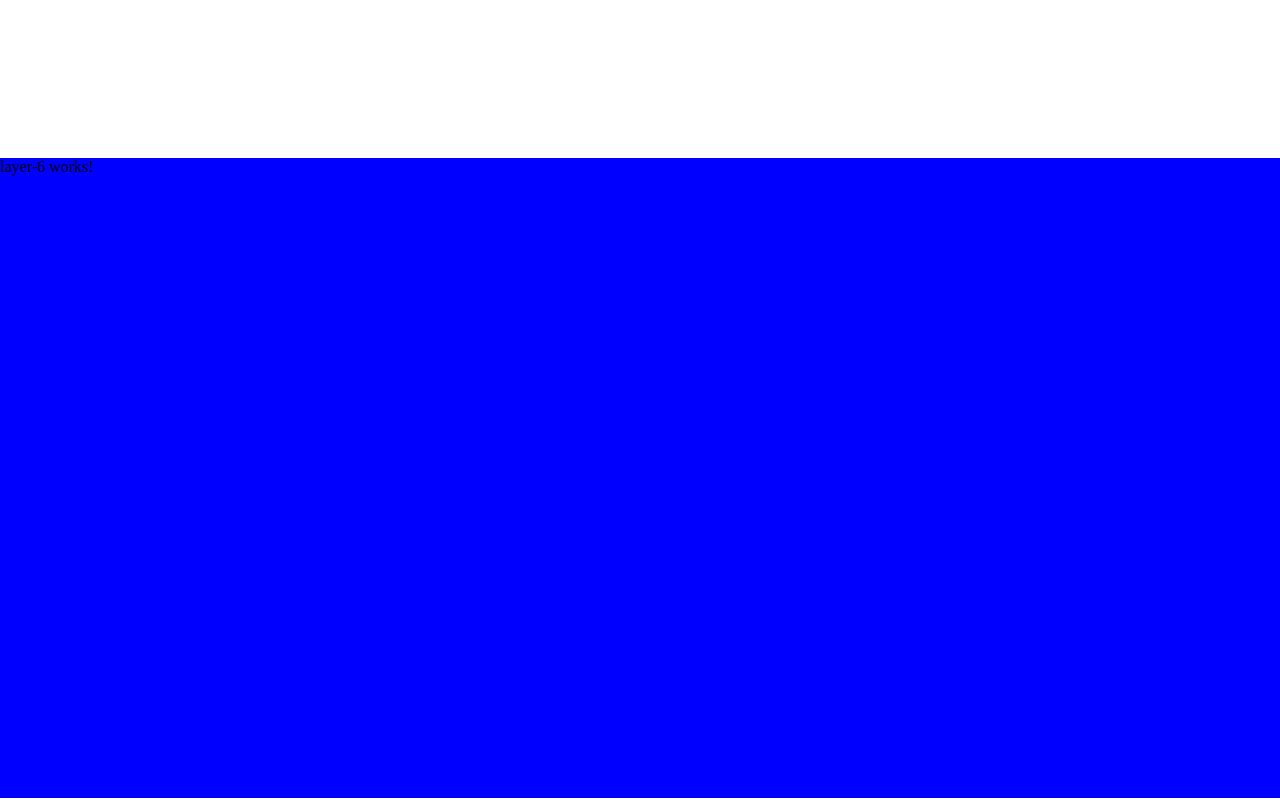
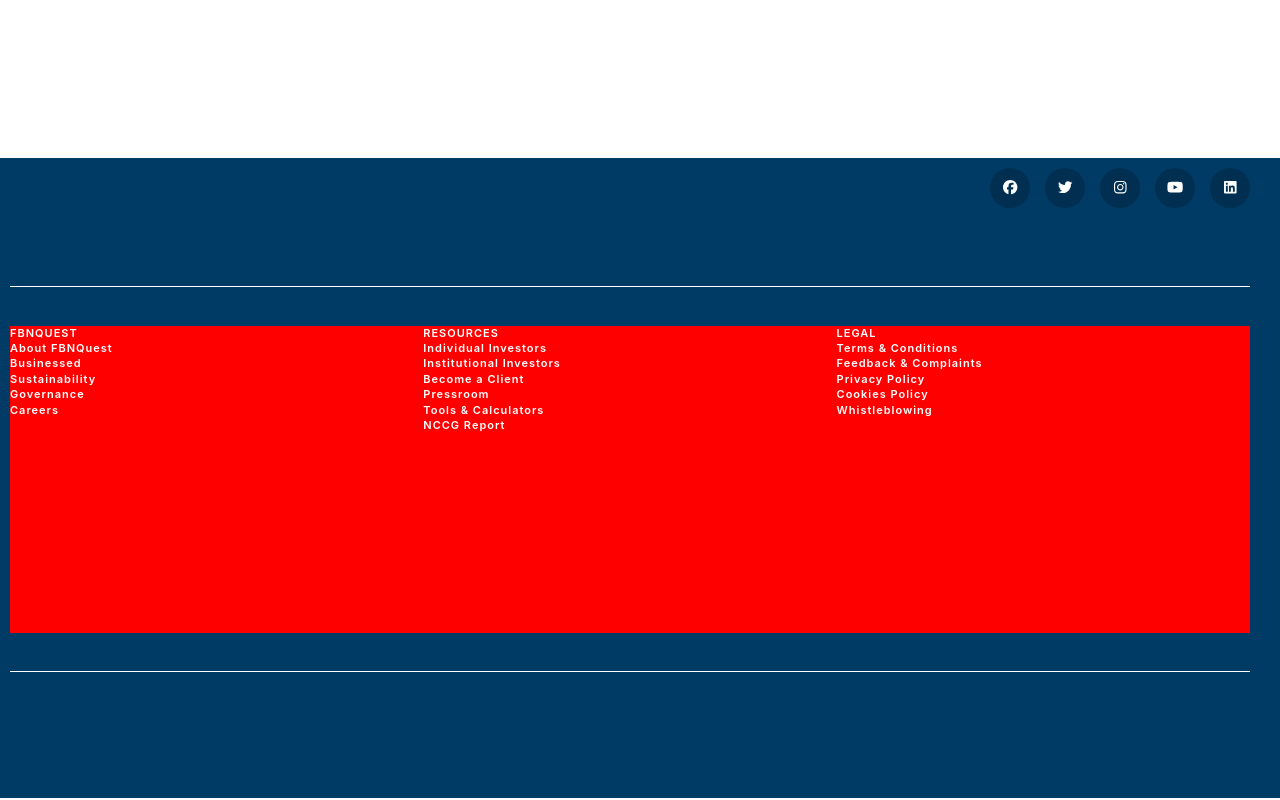
Before and after one commit to Boboye-Ak/FBNQuest-homepage-clone, an Angular app: page / in a window 1280 px wide. Shown: the part 3715-4515 px from the top of the page. Built offline with nearby package versions, Linux system fonts and the light colour scheme.

Commit message:
began working on layer-6

```diff
--- a/package.json
+++ b/package.json
@@ -19,6 +19,9 @@
     "@angular/platform-browser-dynamic": "^17.0.0",
     "@angular/router": "^17.0.0",
     "@fortawesome/angular-fontawesome": "^0.14.0",
+    "@fortawesome/fontawesome-svg-core": "^6.4.2",
+    "@fortawesome/free-brands-svg-icons": "^6.4.2",
+    "@fortawesome/free-regular-svg-icons": "^6.4.2",
     "@fortawesome/free-solid-svg-icons": "^6.5.1",
     "primeicons": "^6.0.1",
     "rxjs": "~7.8.0",
--- a/src/app/pages/homepage/homepage/layer-4/layer-4.component.css
+++ b/src/app/pages/homepage/homepage/layer-4/layer-4.component.css
@@ -70,6 +70,9 @@
   transition: color 0.3s;
   cursor: pointer;
 }
+.layer-4 .column-2 ul li:hover {
+    color: #b50256;
+  }
 .layer-4 .column-2 ul .angle-right-icon {
   color: #b50256;
   font-size: 0.9em;
--- a/src/app/pages/homepage/homepage/layer-6/layer-6.component.css
+++ b/src/app/pages/homepage/homepage/layer-6/layer-6.component.css
@@ -1,5 +1,70 @@
 .layer-6 {
   height: 80vh;
   width: 100vw;
-  background-color: blue;
+  background-color: #003b65;
+  color: white;
 }
+
+.layer-6 .layer-6-top {
+  margin-left: 10px;
+  margin-right: 30px;
+  border-bottom: solid;
+  border-color: white;
+  border-width: 1px;
+  height: 20%;
+}
+
+.layer-6 .layer-6-top .icon-list {
+  margin: 0;
+  padding: 0;
+  padding-top: 10px;
+  list-style: none;
+  display: flex;
+  flex-direction: row;
+  justify-content: flex-end;
+}
+
+.layer-6 .layer-6-top .icon-list .icon {
+  width: 40px;
+  height: 40px;
+  margin-left: 15px;
+  font-size: 0.9em;
+  display: flex;
+  flex-direction: column;
+  justify-content: center;
+  align-items: center;
+  border-radius: 50%;
+  background-color: #002f51;
+}
+
+.layer-6 .layer-6-middle {
+  margin-left: 10px;
+  height: 60%;
+  margin-right: 30px;
+  display: flex;
+  flex-direction: row;
+  align-items: center;
+  justify-content: flex-start;
+  font-family: "Inter", sans-serif;
+  font-size: 11px;
+  font-weight: 600;
+  line-height: 1.4em;
+  letter-spacing: 1px;
+}
+
+.layer-6 .layer-6-middle ul {
+  list-style: none;
+  padding: 0;
+  width: 33.33%;
+  height: 80%;
+  background-color: red;
+}
+
+.layer-6 .layer-6-bottom {
+  margin-left: 10px;
+  margin-right: 30px;
+  border-top: solid;
+  border-color: white;
+  border-width: 1px;
+  height: 20%;
+}
--- a/src/app/pages/homepage/homepage/layer-6/layer-6.component.html
+++ b/src/app/pages/homepage/homepage/layer-6/layer-6.component.html
@@ -1 +1,39 @@
-<section class="layer-6">layer-6 works!</section>
+<section class="layer-6">
+  <div class="layer-6-top">
+    <ul class="icon-list">
+      <li class="icon"><fa-icon [icon]="faFacebook"></fa-icon></li>
+      <li class="icon"><fa-icon [icon]="faTwitter"></fa-icon></li>
+      <li class="icon"><fa-icon [icon]="faInstagram"></fa-icon></li>
+      <li class="icon"><fa-icon [icon]="faYoutube"></fa-icon></li>
+      <li class="icon"><fa-icon [icon]="faLinkedin"></fa-icon></li>
+    </ul>
+  </div>
+  <div class="layer-6-middle">
+    <ul>
+      <li>FBNQUEST</li>
+      <li><a>About FBNQuest</a></li>
+      <li><a>Businessed</a></li>
+      <li><a>Sustainability</a></li>
+      <li><a>Governance</a></li>
+      <li><a>Careers</a></li>
+    </ul>
+    <ul>
+      <li>RESOURCES</li>
+      <li><a>Individual Investors</a></li>
+      <li><a>Institutional Investors</a></li>
+      <li><a>Become a Client</a></li>
+      <li><a>Pressroom</a></li>
+      <li><a>Tools & Calculators</a></li>
+      <li><a>NCCG Report</a></li>
+    </ul>
+    <ul>
+      <li>LEGAL</li>
+      <li><a>Terms & Conditions</a></li>
+      <li><a>Feedback & Complaints</a></li>
+      <li><a>Privacy Policy</a></li>
+      <li><a>Cookies Policy</a></li>
+      <li><a>Whistleblowing</a></li>
+    </ul>
+  </div>
+  <div class="layer-6-bottom"></div>
+</section>
--- a/src/app/pages/homepage/homepage/layer-6/layer-6.component.ts
+++ b/src/app/pages/homepage/homepage/layer-6/layer-6.component.ts
@@ -1,12 +1,25 @@
+import { CommonModule } from '@angular/common';
 import { Component } from '@angular/core';
+import { FontAwesomeModule } from '@fortawesome/angular-fontawesome';
+import {
+  faFacebook,
+  faTwitter,
+  faInstagram,
+  faYoutube,
+  faLinkedin,
+} from '@fortawesome/free-brands-svg-icons';
 
 @Component({
   selector: 'app-layer-6',
   standalone: true,
-  imports: [],
+  imports: [CommonModule, FontAwesomeModule],
   templateUrl: './layer-6.component.html',
-  styleUrl: './layer-6.component.css'
+  styleUrl: './layer-6.component.css',
 })
 export class Layer6Component {
-
+  faFacebook=faFacebook
+  faTwitter=faTwitter
+  faInstagram=faInstagram
+  faYoutube=faYoutube
+  faLinkedin=faLinkedin
 }
```
Also changed, not shown: 1 other file (tests, documents, lock files or other folders).
